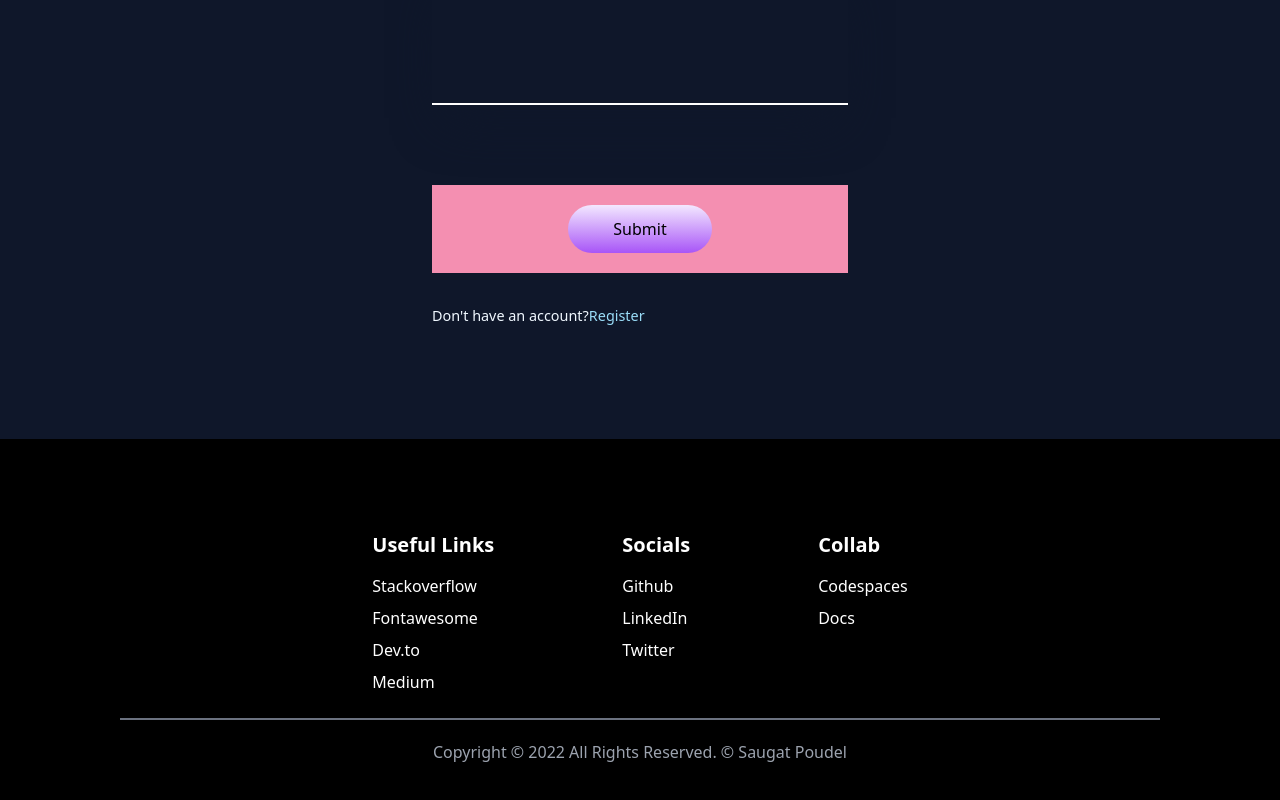
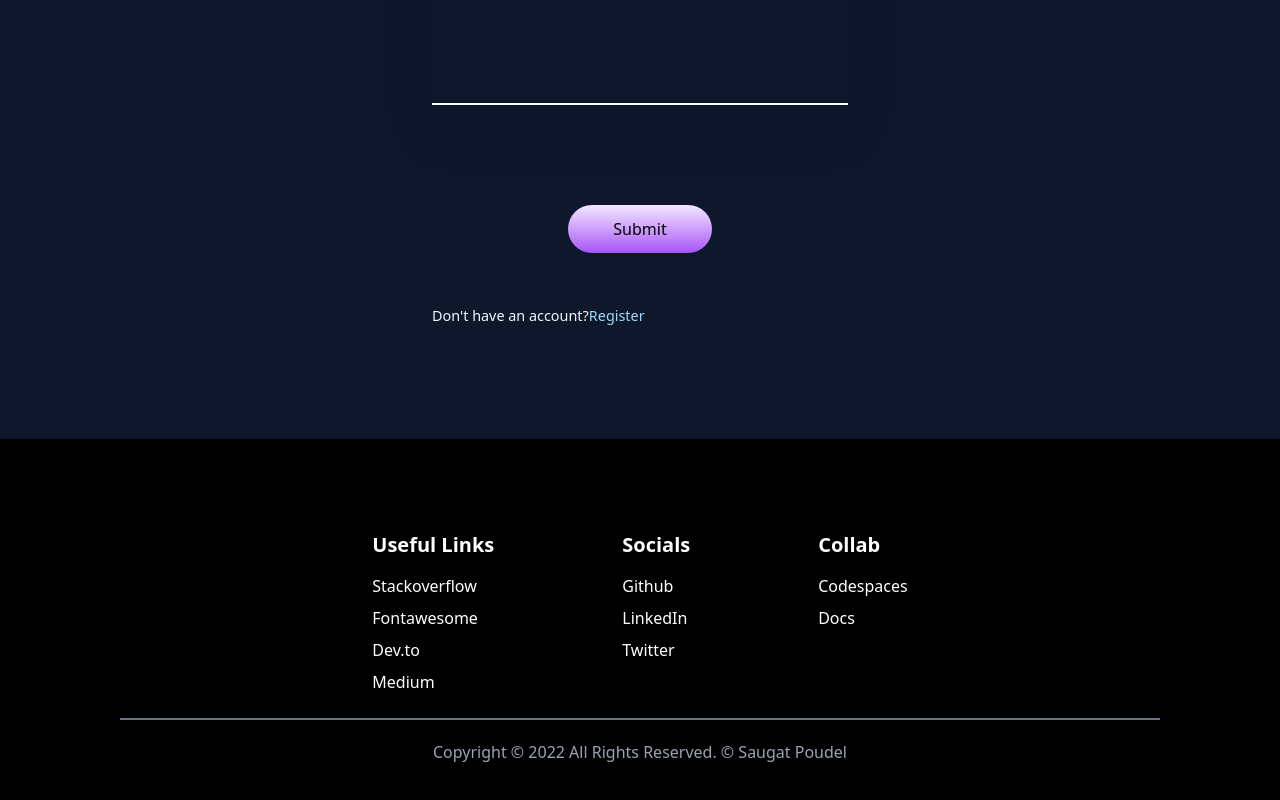
Before and after one commit to njsaugat/portfolio, a React (Vite) app in the folder portfolio/: page / in a window 1280 px wide. Shown: the part 4155-4955 px from the top of the page. Built offline with nearby package versions, Linux system fonts and the light colour scheme.

Commit message:
contact file added

```diff
--- a/portfolio/src/pages/Contact.jsx
+++ b/portfolio/src/pages/Contact.jsx
@@ -46,8 +46,8 @@ const Contact = () => {
             {/* Password */}
           </label>
         </div>
-        <div className="flex items-center justify-center submit-form">
-          <button className="px-5 py-3 my-5 text-black transition-all  rounded-full w-36 outline-0 bg-gradient-to-t from-purple-500 to-purple-100 hover:shadow-xl hover:scale-105">
+        <div className="flex items-center justify-center ">
+          <button className="px-5 py-3 my-5 text-black submit-form transition-all  rounded-full w-36 outline-0 bg-gradient-to-t from-purple-500 to-purple-100 hover:shadow-xl hover:scale-105">
             Submit
           </button>
         </div>
```
